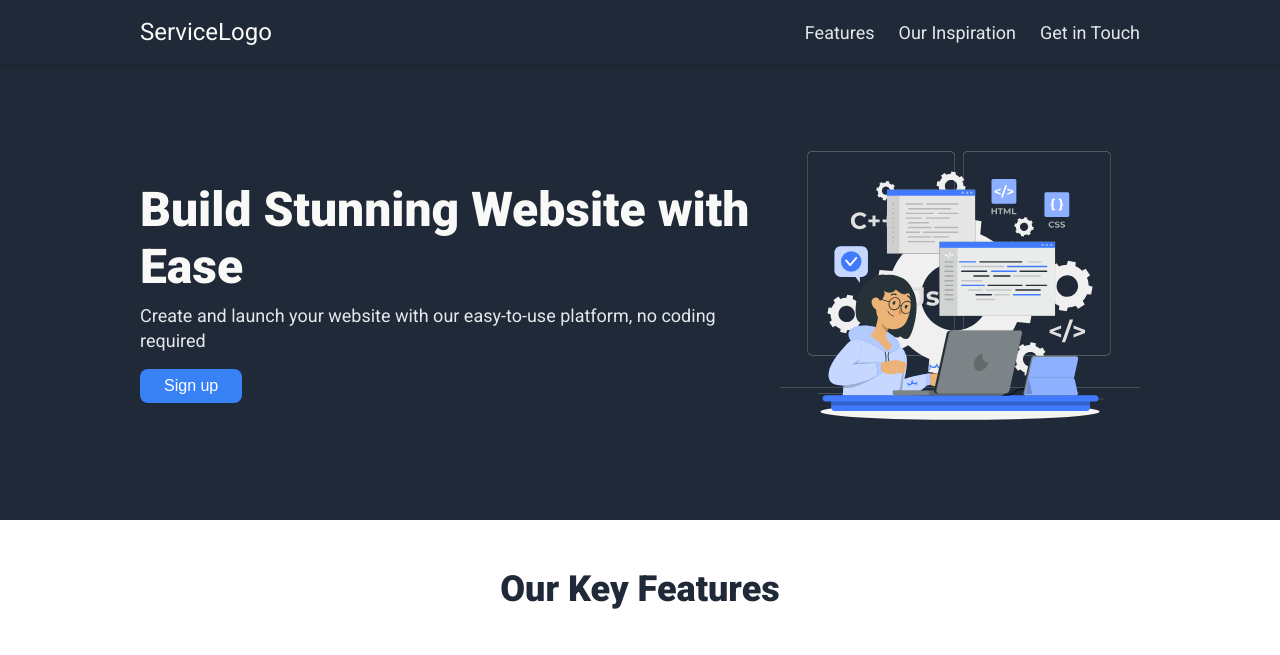
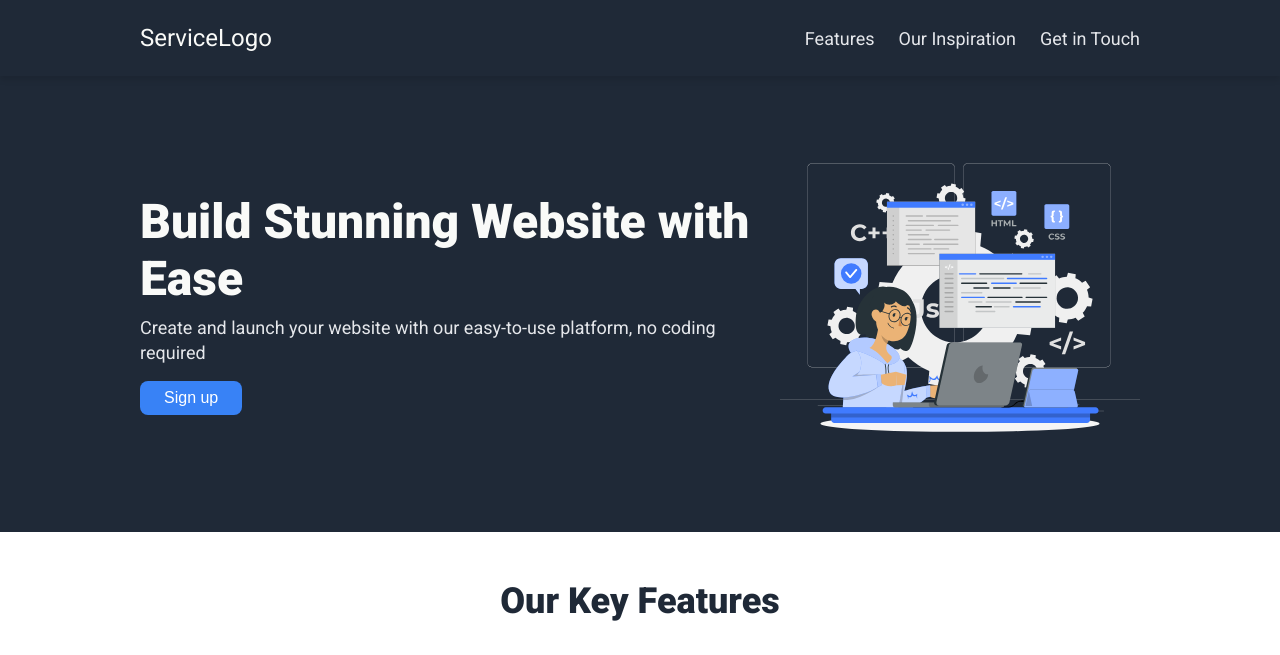
Before and after one commit to IssaKass/odin-landing-page, a plain HTML site: page index.html in a window 1280 px wide. Shown: the top 655 px of the page. Drawn offline with Linux system fonts and the light colour scheme.

Commit message:
Fix sticky header overlapping issue

```diff
--- a/style.css
+++ b/style.css
@@ -1,7 +1,3 @@
-:root {
-	--header-height: 64px;
-}
-
 * {
 	box-sizing: border-box;
 	margin: 0;
@@ -11,6 +7,7 @@
 html {
 	font-size: 16px;
 	scroll-behavior: smooth;
+	scroll-padding-block-start: 48px;
 }
 
 body {
@@ -51,7 +48,7 @@ button {
 
 .header {
 	background-color: #1f2937;
-	padding: 0 24px;
+	padding: 24px;
 	position: sticky;
 	top: 0;
 	z-index: 100;
@@ -59,7 +56,6 @@ button {
 }
 
 .header .container {
-	height: var(--header-height);
 	display: flex;
 	align-items: center;
 }
```
